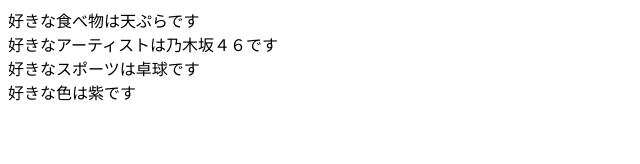
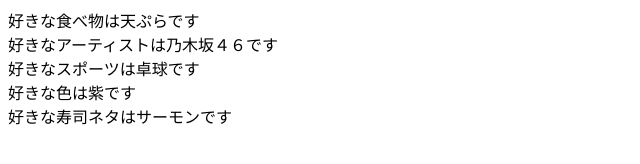
Before and after one commit to KusumiNanaka/command-test, a plain HTML site: page index.html in a window 1280 px wide. Shown: the whole page, without its empty margins (0-640 px from the left). Drawn offline with Linux system fonts and the light colour scheme.

Commit message:
好きな寿司ネタの追加

```diff
--- a/index.html
+++ b/index.html
@@ -8,5 +8,6 @@
 	好きなアーティストは乃木坂４６です<br>
 	好きなスポーツは卓球です<br>
 	好きな色は紫です<br>
+	好きな寿司ネタはサーモンです<br>
     </body>
 </html>
```
